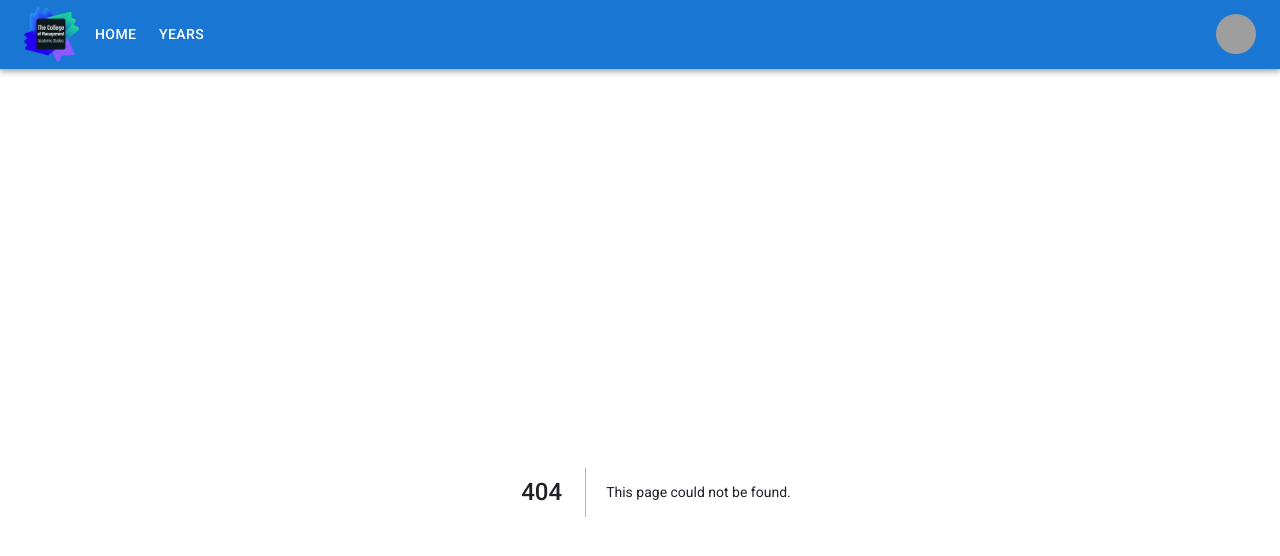
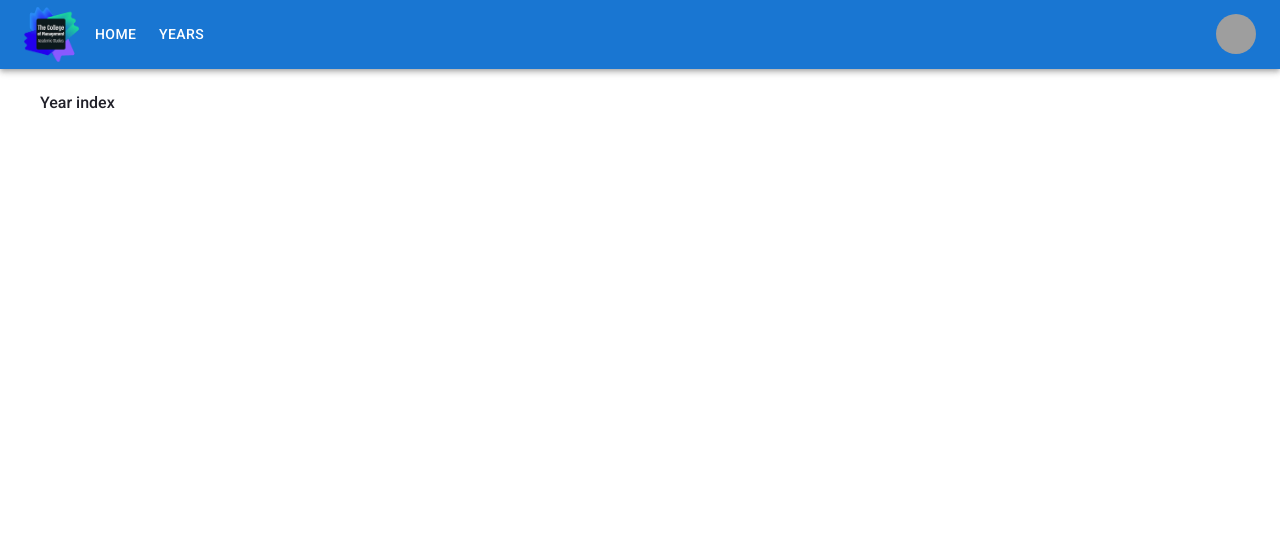
Before and after one commit to Darkmift/tcm-app, a Next.js app: page /year/1 in a window 1280 px wide. Before the commit this address had no page. Shown: the top 556 px of the page. Built offline with nearby package versions, Linux system fonts and the light colour scheme; grey boxes are pictures that could not be loaded.

Commit message:
added page

```diff
--- /dev/null
+++ b/src/pages/year/[year].tsx
@@ -0,0 +1,7 @@
+import React from 'react'
+
+function index() {
+  return <h1>Year index</h1>
+}
+
+export default index
```
